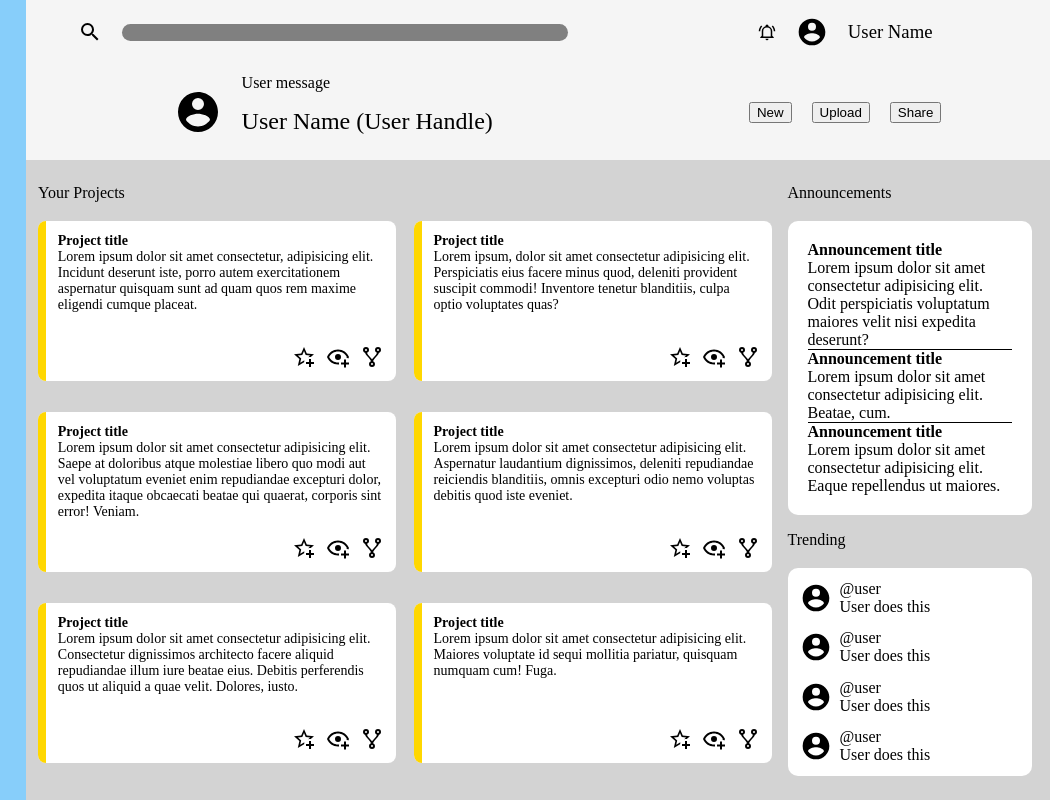
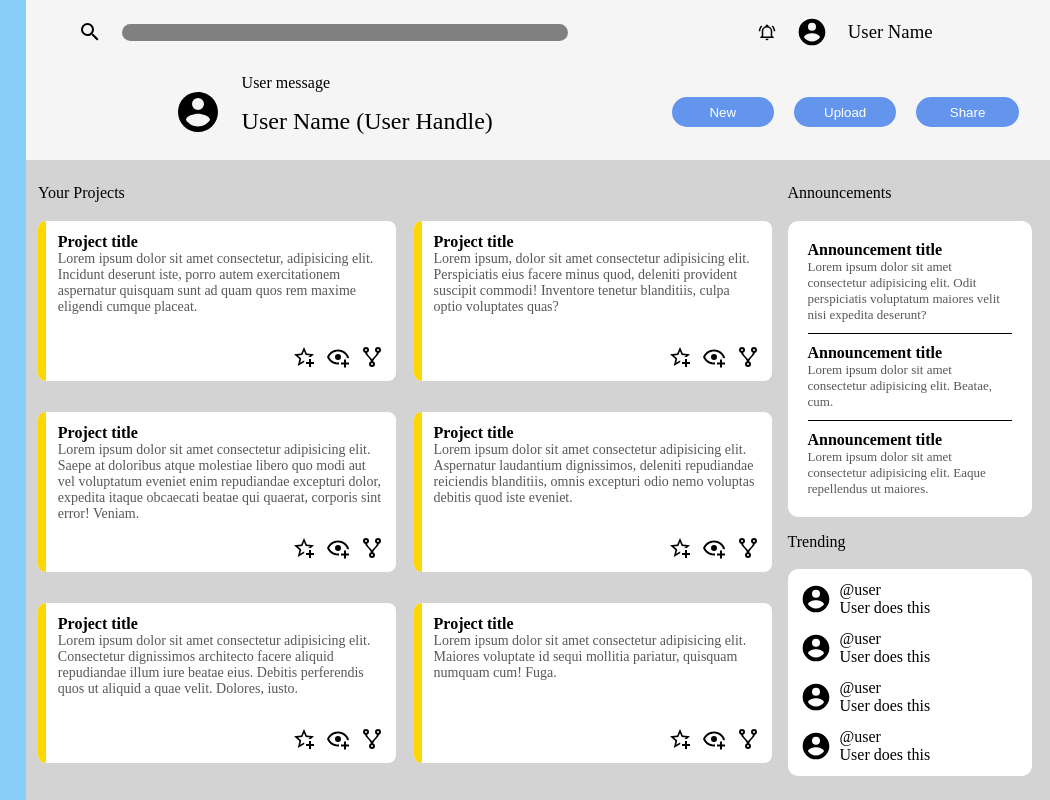
Before and after one commit to VamanaPed/admin-dashboard, a plain HTML site: page index.html in a window 1280 px wide. Shown: the full height of the page, 230-1280 px from the left. Drawn offline with Linux system fonts and the light colour scheme.

Commit message:
Finishing up styling Finished spacing and margin styling, added some color styles, styled buttons

```diff
--- a/index.html
+++ b/index.html
@@ -85,9 +85,9 @@
         </div>
         <div id="user-tools">
           <div class="center-margin">
-            <button type="button">New</button>
-            <button type="button">Upload</button>
-            <button type="button">Share</button>
+            <button type="button" class="user-tools-button">New</button>
+            <button type="button" class="user-tools-button">Upload</button>
+            <button type="button" class="user-tools-button">Share</button>
           </div>
         </div>
       </div>
--- a/style.css
+++ b/style.css
@@ -1,6 +1,8 @@
 html {
   box-sizing: border-box;
   font-size: 16px;
+
+  --grey: rgb(88, 88, 88);
 }
 
 *,
@@ -178,8 +180,9 @@ img {
   font-weight: bold;
 }
 
-.project-content > p {
+.project-content > p:not(.project-title) {
   font-size: 14px;
+  color: var(--grey);
 }
 
 .project-options {
@@ -198,6 +201,11 @@ img {
   font-weight: bold;
 }
 
+.announcement-text {
+  font-size: small;
+  color: var(--grey);
+}
+
 .sidebar-option {
   display: flex;
   align-items: center;
@@ -213,8 +221,35 @@ img {
   margin-right: 8px;
 }
 
+.user-tools-button {
+  background-color: cornflowerblue;
+  color: white;
+
+  border-radius: 15px;
+  border-style: none;
+  width: 8vw;
+  height: 30px;
+
+  transition: all 0.2s;
+}
+
+.user-tools-button:hover {
+  background-color: white;
+  color: cornflowerblue;
+  border: 2px solid cornflowerblue;
+
+  padding-bottom: 3px;
+  height: 25px;
+  margin-bottom: 5px;
+
+  box-shadow: 0 3px 3px 1px gray;
+
+  cursor: pointer;
+}
+
 .line {
   background-color: black;
   height: 1px;
   width: 1fr;
+  margin: 10px 0;
 }
```
